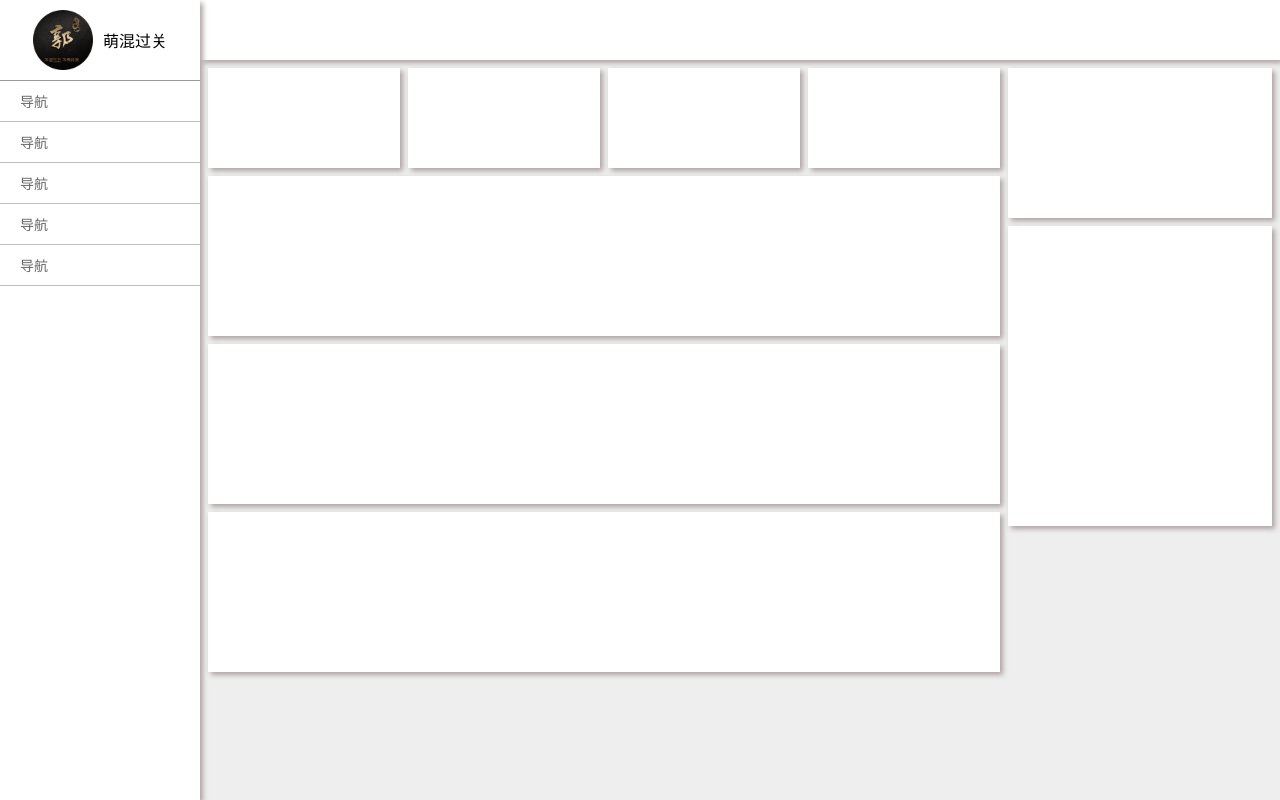
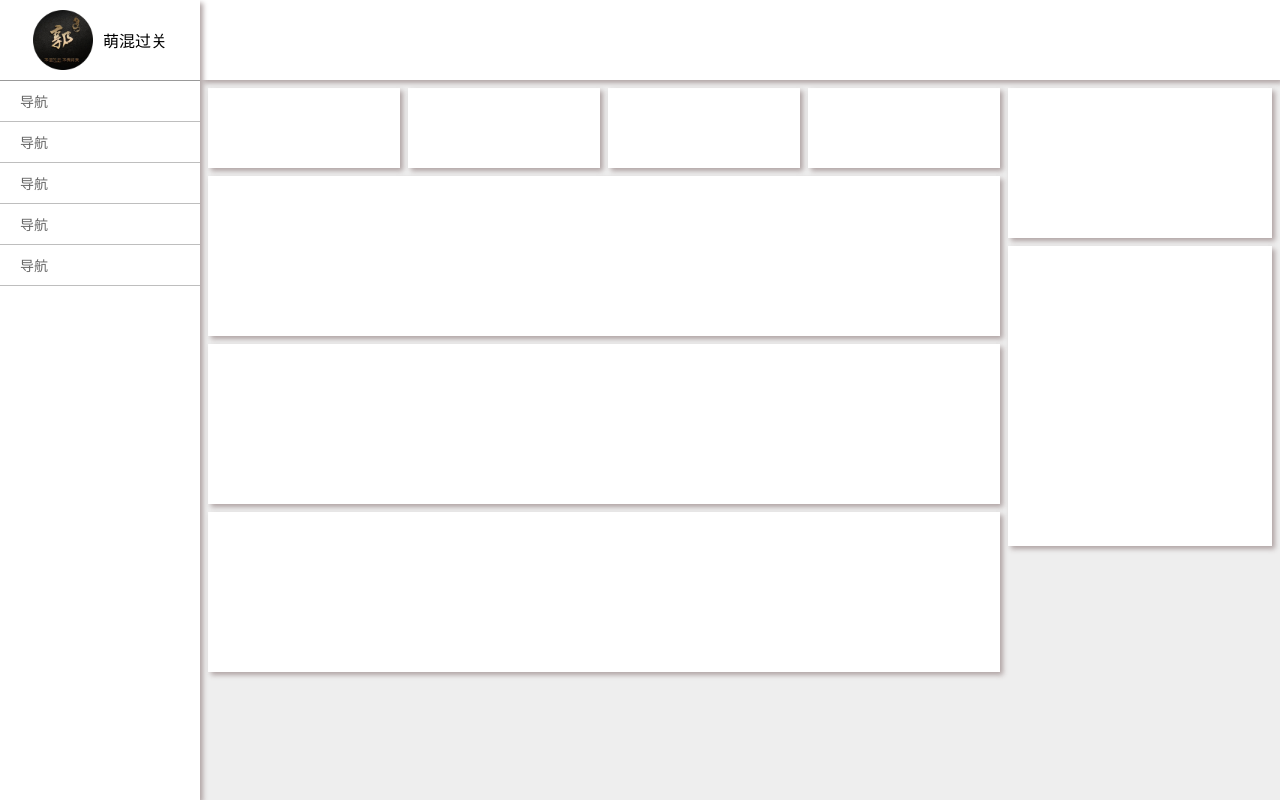
Before and after one commit to jinhao257/one, a plain HTML site: page wangye.html in a window 1280 px wide. Drawn offline with Linux system fonts and the light colour scheme.

Commit message:
Update wangye.html

```diff
--- a/wangye.html
+++ b/wangye.html
@@ -64,7 +64,7 @@
       </div>
     <div class="flex1 flex column">
      <!--头部栏-->
-     <div style="height: 60px; z-index: 1;" class="baise yinying"></div>
+     <div style="height: 80px; z-index: 1;" class="baise yinying"></div>
       <!--内容区-->
       <div style="overflow:auto" class="flex1 flex">
        <!--左区-->
@@ -72,10 +72,10 @@
         <!--数据区-->
           <div class="flex">
             <!--数据块-->
-            <dive style="height:100px" class="flex1 baise mgr8 yinying"></dive>
-            <dive style="height:100px" class="flex1 baise mgr8 yinying"></dive>
-            <dive style="height:100px" class="flex1 baise mgr8 yinying"></dive>
-            <dive style="height:100px" class="flex1 baise yinying"></dive>
+            <dive style="height:80px" class="flex1 baise mgr8 yinying"></dive>
+            <dive style="height:80px" class="flex1 baise mgr8 yinying"></dive>
+            <dive style="height:80px" class="flex1 baise mgr8 yinying"></dive>
+            <dive style="height:80px" class="flex1 baise yinying"></dive>
             </div>
         <!--列表区-->
         <div style="height:160px" class="baise mgt8 yinying"></div>
```
